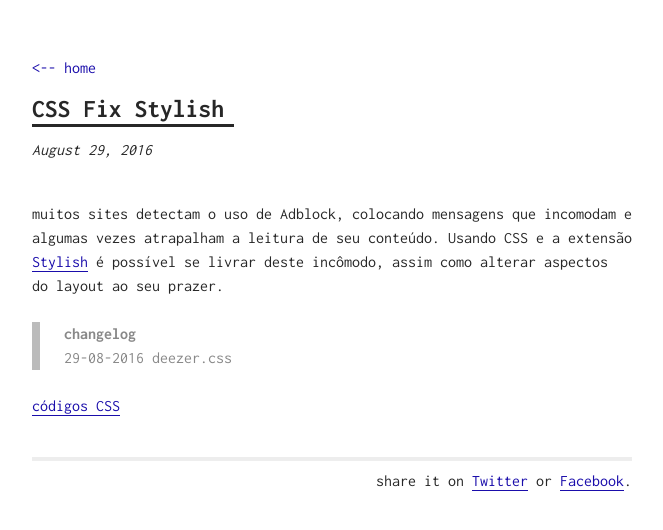
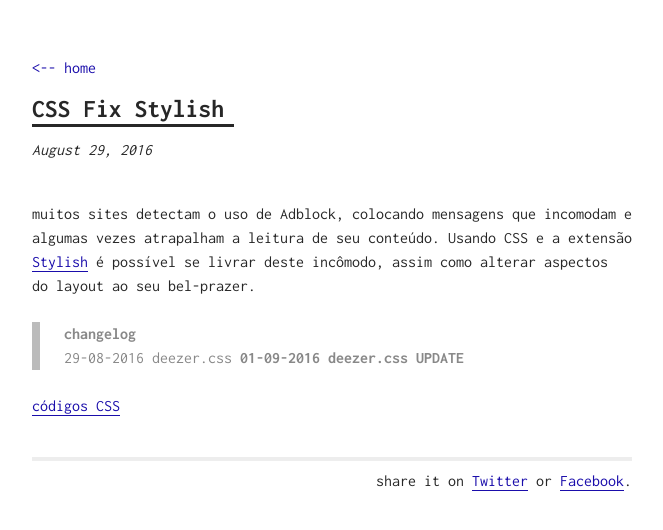
Before and after one commit to h01000110/h01000110.github.io, a Jekyll site: the page built from _posts/2016-08-29-css-fix-stylish.md, in a window 1280 px wide. Shown: the top 530 px of the page, without its empty margins (308-971 px from the left). Built offline with Jekyll 4.4.1, drawn with Linux system fonts in a browser that asks for light colours.

Commit message:
changelog

```diff
--- a/_posts/2016-08-29-css-fix-stylish.md
+++ b/_posts/2016-08-29-css-fix-stylish.md
@@ -5,9 +5,10 @@ comments: true
 keywords: "css, web"
 ---
 
-muitos sites detectam o uso de Adblock, colocando mensagens que incomodam e algumas vezes atrapalham a leitura de seu conteúdo. Usando CSS e a extensão [Stylish](https://userstyles.org/) é possível se livrar deste incômodo, assim como alterar aspectos do layout ao seu prazer.
+muitos sites detectam o uso de Adblock, colocando mensagens que incomodam e algumas vezes atrapalham a leitura de seu conteúdo. Usando CSS e a extensão [Stylish](https://userstyles.org/) é possível se livrar deste incômodo, assim como alterar aspectos do layout ao seu bel-prazer.
 
 > **changelog** <br>
 29-08-2016 deezer.css
+**01-09-2016 deezer.css UPDATE**
 
 [códigos CSS](https://github.com/h01000110/css-fix-stylish)
```
